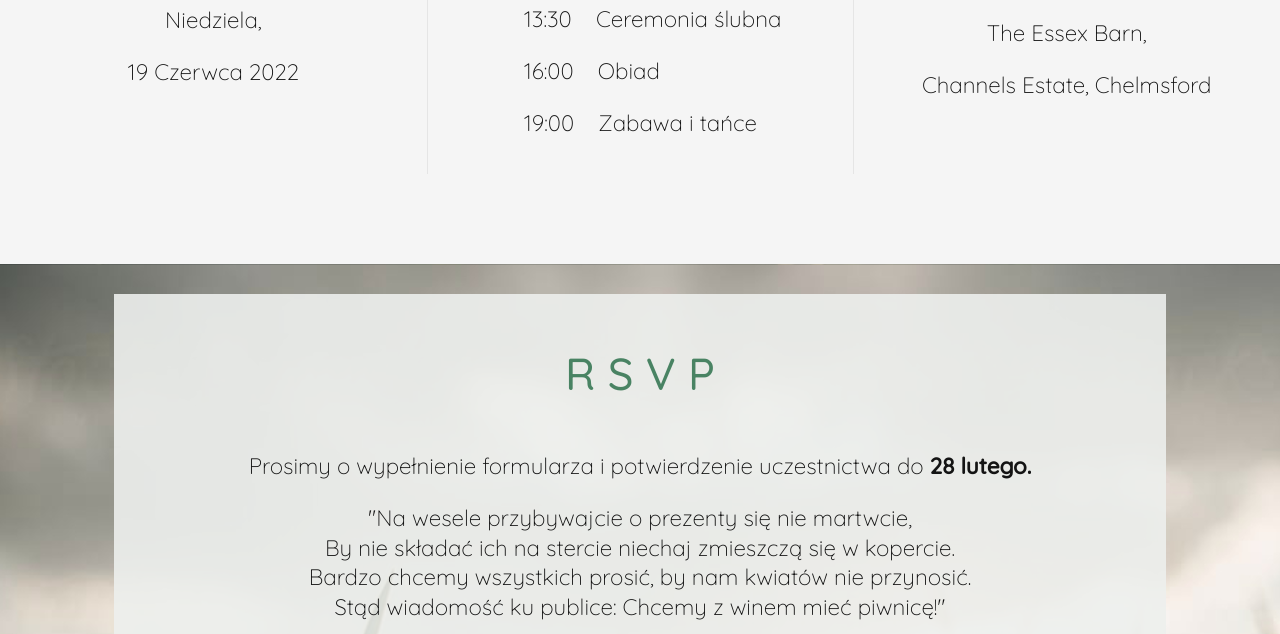
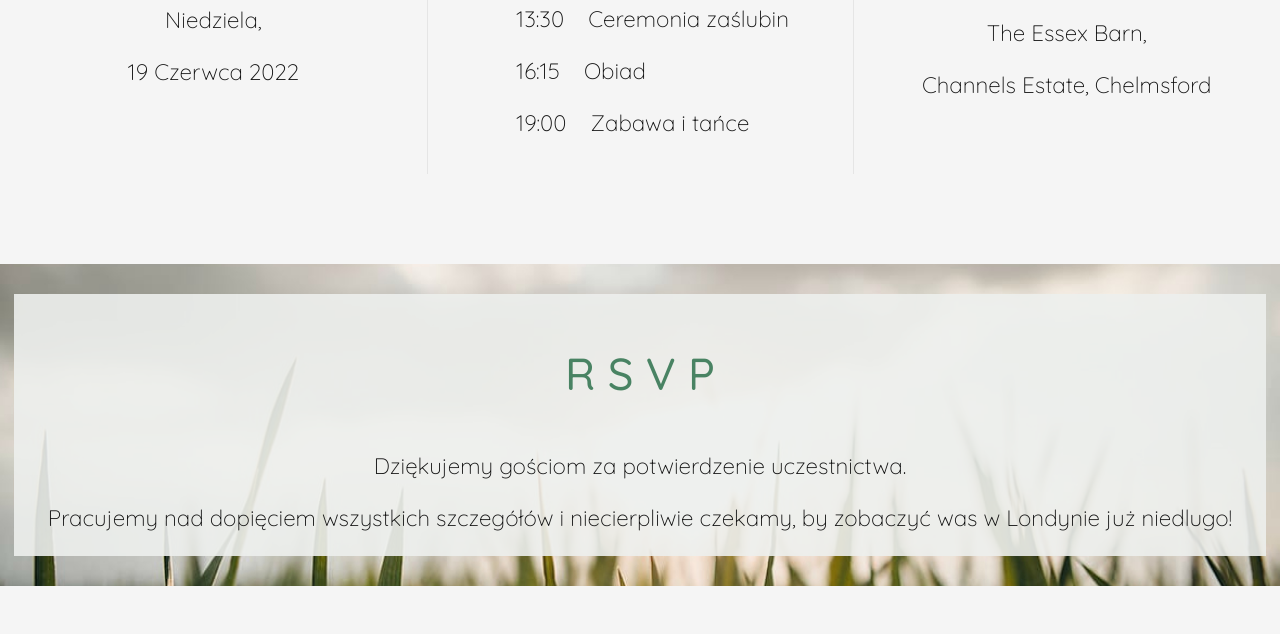
Before and after one commit to olivialivia/wedding-website, a plain HTML site: page pl/index.html in a window 1280 px wide. Shown: the part 1133-1767 px from the top of the page. Drawn offline with Linux system fonts and the light colour scheme.

Commit message:
rsvp update

```diff
--- a/pl/index.html
+++ b/pl/index.html
@@ -58,10 +58,10 @@
                                     <ul class="schedule-list">
                                         <li><p>13:00&nbsp;&nbsp;&nbsp;&nbsp;Przyjazd gości</p></li>
                                         <li>
-                                            <p>13:30&nbsp;&nbsp;&nbsp;&nbsp;Ceremonia ślubna</p>
+                                            <p>13:30&nbsp;&nbsp;&nbsp;&nbsp;Ceremonia zaślubin</p>
                                         </li>
                                         <li>
-                                            <p>16:00&nbsp;&nbsp;&nbsp;&nbsp;Obiad</p>
+                                            <p>16:15&nbsp;&nbsp;&nbsp;&nbsp;Obiad</p>
                                         </li>
                                         <li>
                                             <p>19:00&nbsp;&nbsp;&nbsp;&nbsp;Zabawa i tańce</p>
@@ -91,6 +91,10 @@
                             <div class="col1-4"></div>
                             <div class="col2-4 dark-middle" id="section2">
                                 <h3>R S V P</h3>
+
+                                <p>Dziękujemy gościom za potwierdzenie uczestnictwa.</p>
+                                <p>Pracujemy nad dopięciem wszystkich szczegółów i niecierpliwie czekamy, by zobaczyć was w Londynie już niedlugo!</p>
+                                <!--
                                 <p>
                                     Prosimy o wypełnienie formularza i potwierdzenie uczestnictwa do
                                     <b>28 lutego.</b>
@@ -179,6 +183,7 @@
                                     </button>
                                 </form>
                                 <div><p id="submitted-form"></p></div>
+                                -->
                             </div>
                             <div class="col1-4"></div>
                         </div>
```
Also changed, not shown: index.html (+8 -2 lines).
